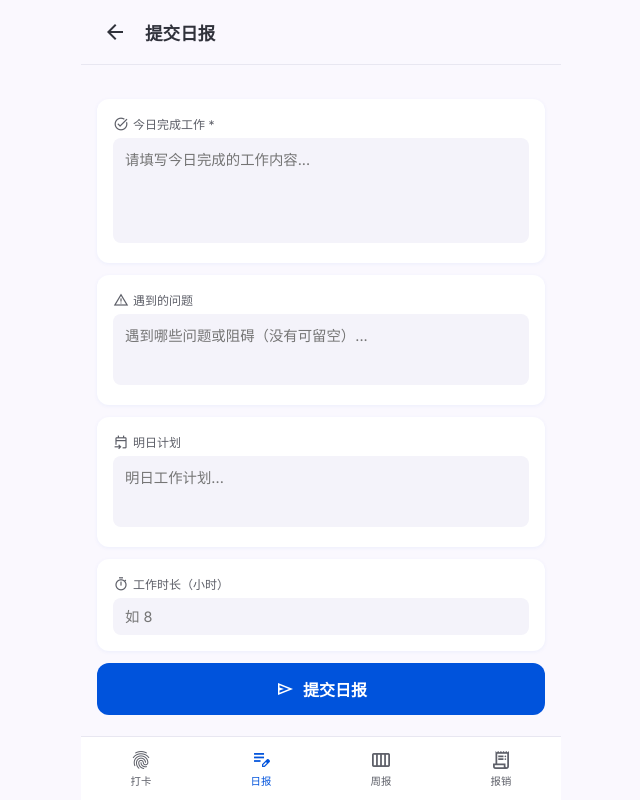
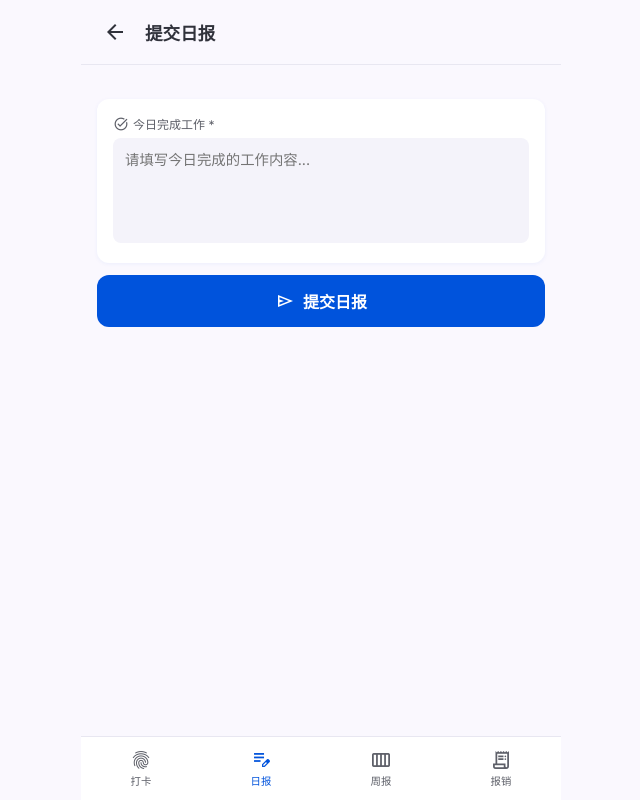
Before and after one commit to shanglily01-lab/hrsrc, a FastAPI app: template app/templates/mobile/dayreport.html in a window 1280 px wide. Shown: the whole page, without its empty margins (319-959 px from the left). Run offline with FastAPI, Linux system fonts and the light colour scheme; the template is opened without the code that fills it, so the values that code supplies are empty.

Commit message:
fix: 移除日报页面多余字段（遇到问题/明日计划/工作时长）
Co-Authored-By: Claude Sonnet 4.6 <noreply@anthropic.com>

```diff
--- a/app/templates/mobile/dayreport.html
+++ b/app/templates/mobile/dayreport.html
@@ -35,21 +35,6 @@
     <textarea id="drContent" rows="5" placeholder="请填写今日完成的工作内容..." required></textarea>
   </div>
 
-  <div class="card">
-    <div class="card-label"><span class="material-symbols-outlined">warning</span>遇到的问题</div>
-    <textarea id="drIssue" rows="3" placeholder="遇到哪些问题或阻碍（没有可留空）..."></textarea>
-  </div>
-
-  <div class="card">
-    <div class="card-label"><span class="material-symbols-outlined">event_upcoming</span>明日计划</div>
-    <textarea id="drPlan" rows="3" placeholder="明日工作计划..."></textarea>
-  </div>
-
-  <div class="card">
-    <div class="card-label"><span class="material-symbols-outlined">timer</span>工作时长（小时）</div>
-    <input type="number" id="drHours" min="0" max="24" step="0.5" placeholder="如 8">
-  </div>
-
   <button type="submit" class="btn-primary">
     <span class="material-symbols-outlined">send</span>提交日报
   </button>
@@ -65,17 +50,9 @@ function submitDayReport(e) {
   e.preventDefault();
   const content = document.getElementById('drContent').value.trim();
   if (!content) { _toast('工作内容不能为空'); return; }
-  const issue = document.getElementById('drIssue').value.trim();
-  const plan = document.getElementById('drPlan').value.trim();
-  const hours = document.getElementById('drHours').value;
   const pidEl = document.getElementById('drPid');
   const pid = pidEl ? pidEl.value : '';
-
-  // 组合成 scontext
-  let ctx = '【完成工作】\n' + content;
-  if (issue) ctx += '\n\n【遇到问题】\n' + issue;
-  if (plan) ctx += '\n\n【明日计划】\n' + plan;
-  if (hours) ctx += '\n\n【工作时长】' + hours + ' 小时';
+  const ctx = content;
 
   fetch('/api/mobile/dayreport', {
     method: 'POST',
```
